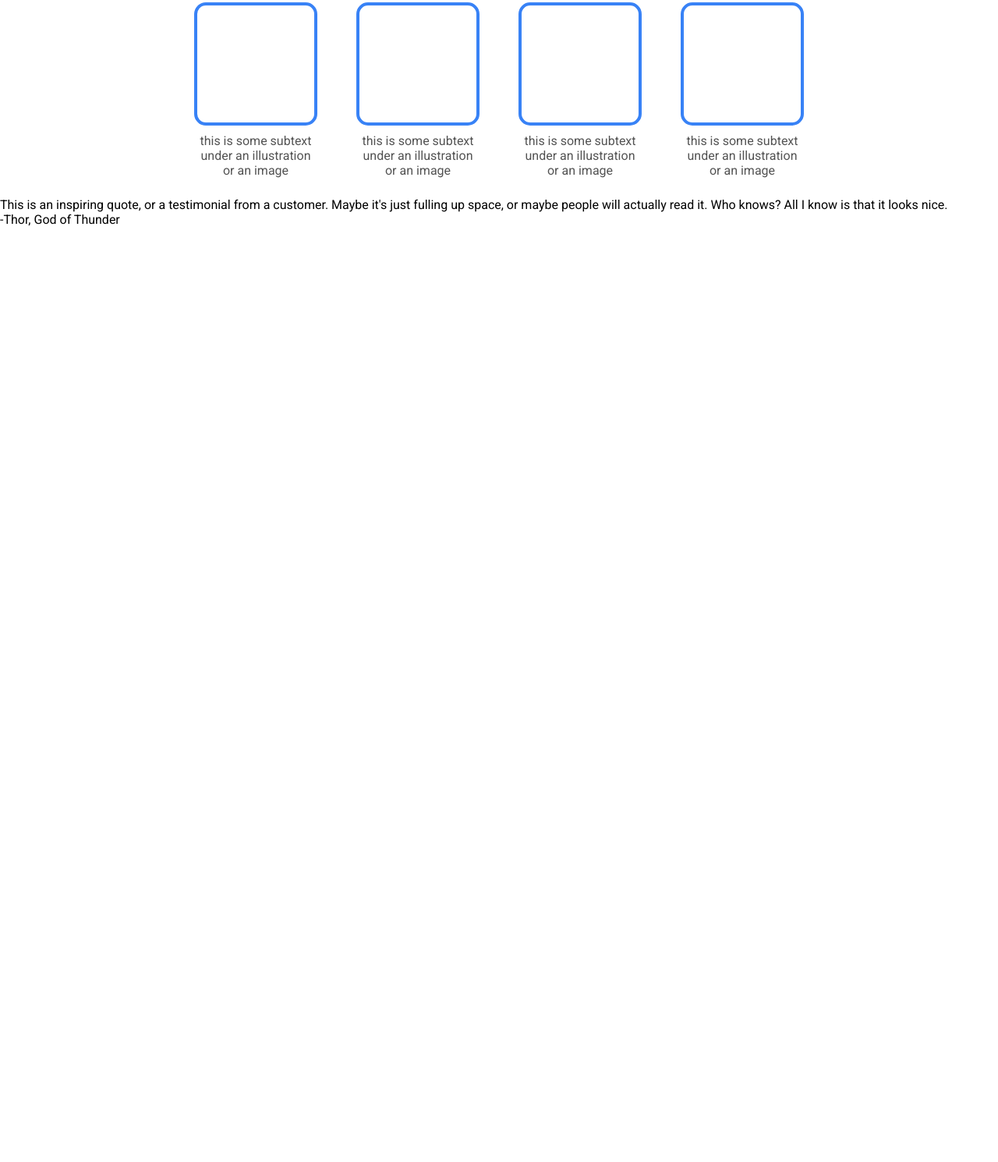
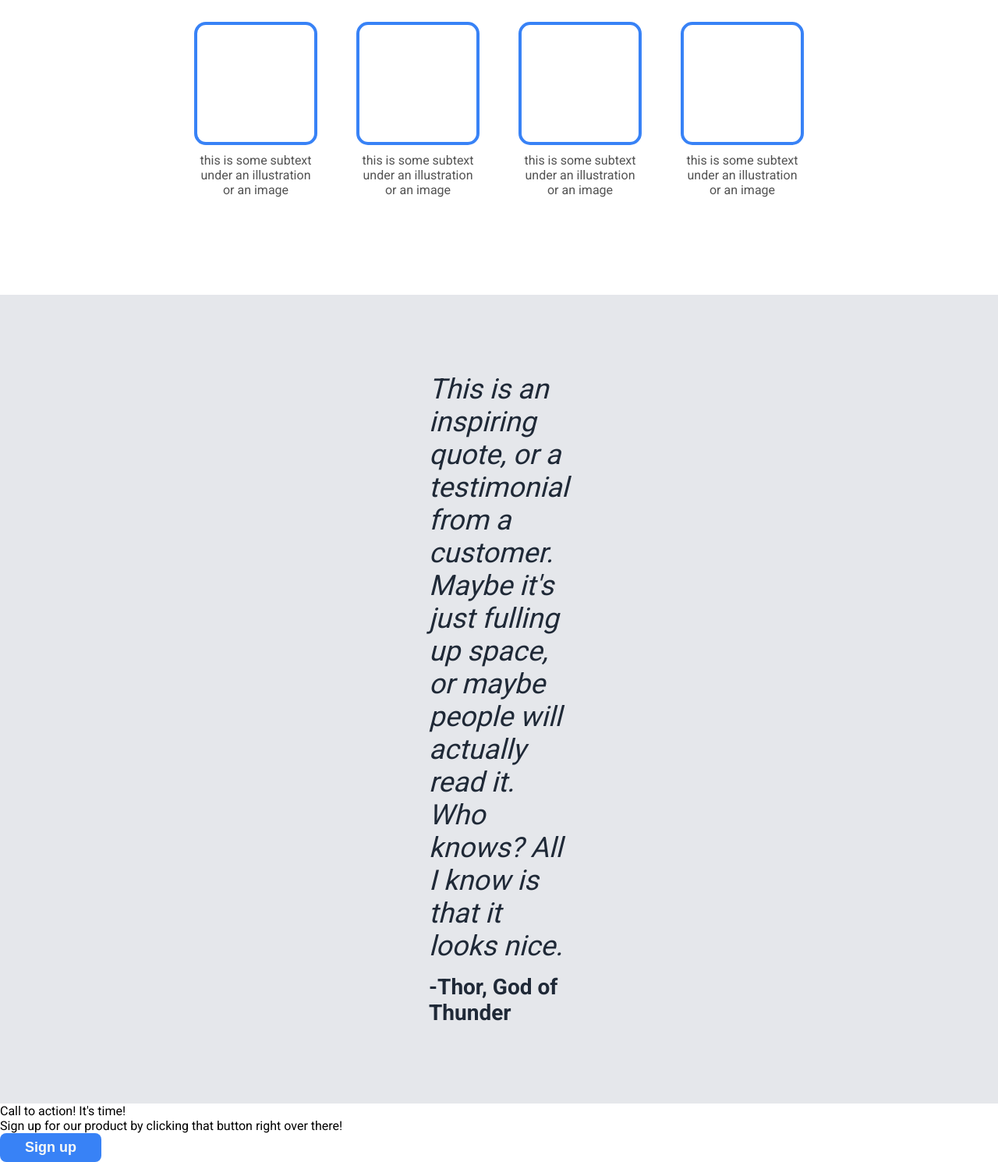
Before and after one commit to ababoci/odin-landing-page, a plain HTML site: page index.html in a window 1280 px wide. Shown: the part 892-2382 px from the top of the page at 78% size. Before the commit the page ends 1183 px from the top, so only its background shows below. Drawn offline with Linux system fonts and the light colour scheme.

Commit message:
Add quote panel

```diff
--- a/index.html
+++ b/index.html
@@ -69,7 +69,12 @@
     </div>
 
     <div class="panel4">
+        <div>
+            <div class="panel4-bold">Call to action! It's time!</div>
+            <div class="panel4-normal">Sign up for our product by clicking that button right over there!</div>
+        </div>
 
+        <button class="button2">Sign up</button>
     </div>
 
     <div class="footer">
--- a/style.css
+++ b/style.css
@@ -64,7 +64,7 @@ button {
 .panel2 {
     display: flex;
     flex-direction: column;
-    padding: 25px 450px;
+    padding: 50px 450px 125px;
     gap: 30px;
     align-items: center;
 }
@@ -98,6 +98,27 @@ button {
 
 }
 
+.panel3 {
+    display: flex;
+    flex-direction: column;
+    background-color: #E5E7EB;
+    color: #1F2937;
+    padding: 100px 550px;
+    gap: 15px;
+}
+
+.panel3-quote {
+    font-size: 36px;
+    font-weight: 100;
+    font-style: italic;
+}
+
+.panel3-author {
+    font-size: 28px;
+    font-weight: 600;
+    align-self: flex-end;
+}
+
 
 
 ul {
```
